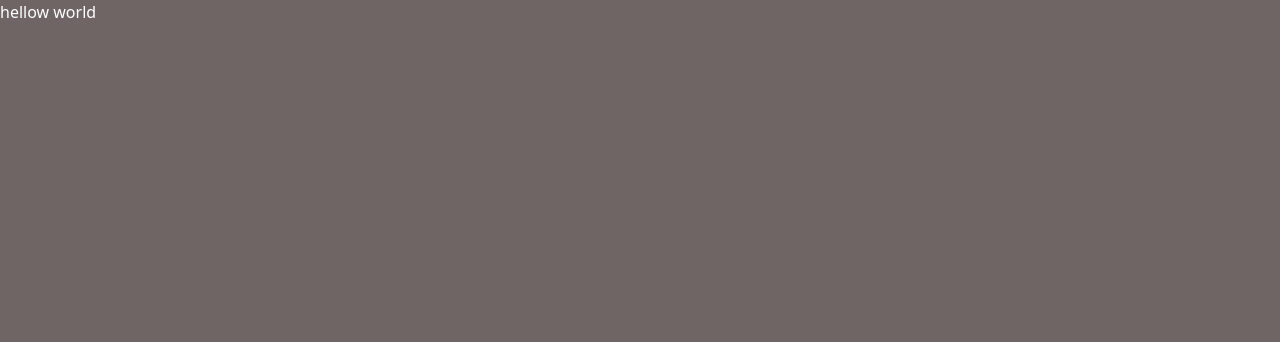
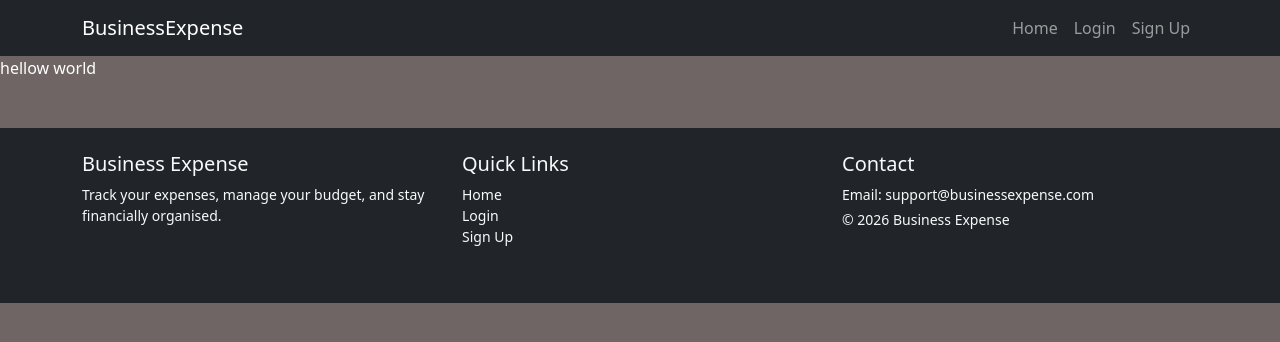
Before and after one commit to bhaskarajmeera/fiinancetrackerui, a React (Vite) app: page / in a window 1280 px wide. Shown: the top 342 px of the page. Built offline with nearby package versions, Linux system fonts and the light colour scheme.

Commit message:
feat(ui): implement global layout structure including header and footer

```diff
--- a/src/App.jsx
+++ b/src/App.jsx
@@ -4,17 +4,20 @@ import { Routes,Route } from "react-router-dom";
 import { ToastContainer,toast } from 'react-toastify';
 import Login from './pages/Login.jsx';
 import SignUp from './pages/SignUp.jsx';
+import { DefaultLayout } from './components/layout/DefaultLayout.jsx';
 
 
 
 function App() {
 
-
   return (
     <div className="wrapper">
         <Routes>
-        <Route path="/" element={<Login/>}/>
-        <Route path="/signup" element={<SignUp/>}/>
+        <Route path="/" element={<DefaultLayout/>}>
+        <Route index element={<Login/>}/>
+        <Route path="signup" element={<SignUp/>}/>
+        </Route>
+
         </Routes>
         <ToastContainer />
 
--- /dev/null
+++ b/src/components/layout/DefaultLayout.jsx
@@ -0,0 +1,19 @@
+import React from 'react'
+import { Footer } from '../layout/Footer.jsx'
+import { Header } from '../layout/Header.jsx'
+import { Outlet } from "react-router-dom"
+
+export const DefaultLayout = () => {
+  return (
+    <div>
+        {/* nav bar */}
+        <Header/>
+
+        {/* actual page  */}
+        <Outlet/>
+
+        {/* footer */}
+        <Footer/>
+    </div>
+  )
+}
--- /dev/null
+++ b/src/components/layout/Footer.jsx
@@ -0,0 +1,37 @@
+import React from 'react'
+import { Container, Row, Col } from 'react-bootstrap';
+
+export const Footer = () => {
+  return (
+    <footer className="bg-dark text-light py-4 mt-5">
+
+
+   <Container>
+        <Row className="text-center text-md-start">
+          <Col md={4} className="mb-3">
+            <h5>Business Expense</h5>
+            <p className="small">
+              Track your expenses, manage your budget, and stay financially
+              organised.
+            </p>
+          </Col>
+
+          <Col md={4} className="mb-3">
+            <h5>Quick Links</h5>
+            <ul className="list-unstyled small">
+              <li><a href="/" className="text-light text-decoration-none">Home</a></li>
+              <li><a href="/login" className="text-light text-decoration-none">Login</a></li>
+              <li><a href="/signup" className="text-light text-decoration-none">Sign Up</a></li>
+            </ul>
+          </Col>
+
+          <Col md={4} className="mb-3">
+            <h5>Contact</h5>
+            <p className="small mb-1">Email: support@businessexpense.com</p>
+            <p className="small mb-0">© {new Date().getFullYear()} Business Expense</p>
+          </Col>
+        </Row>
+      </Container>
+      </footer>
+  )
+}
--- /dev/null
+++ b/src/components/layout/Header.jsx
@@ -0,0 +1,25 @@
+import React from "react";
+import { Navbar, Nav, Container } from "react-bootstrap";
+import { Link } from "react-router-dom";
+
+export const Header = () => {
+  return (
+    <Navbar bg="dark" variant="dark" expand="md" sticky="top">
+    <Container>
+        <Navbar.Brand as={Link} to="/">
+          BusinessExpense
+        </Navbar.Brand>
+
+        <Navbar.Toggle aria-controls="main-navbar" />
+
+        <Navbar.Collapse id="main-navbar">
+          <Nav className="ms-auto">
+            <Nav.Link as={Link} to="/">Home</Nav.Link>
+            <Nav.Link as={Link} to="/login">Login</Nav.Link>
+            <Nav.Link as={Link} to="/signup">Sign Up</Nav.Link>
+          </Nav>
+        </Navbar.Collapse>
+      </Container>
+      </Navbar>
+  )
+}
```
